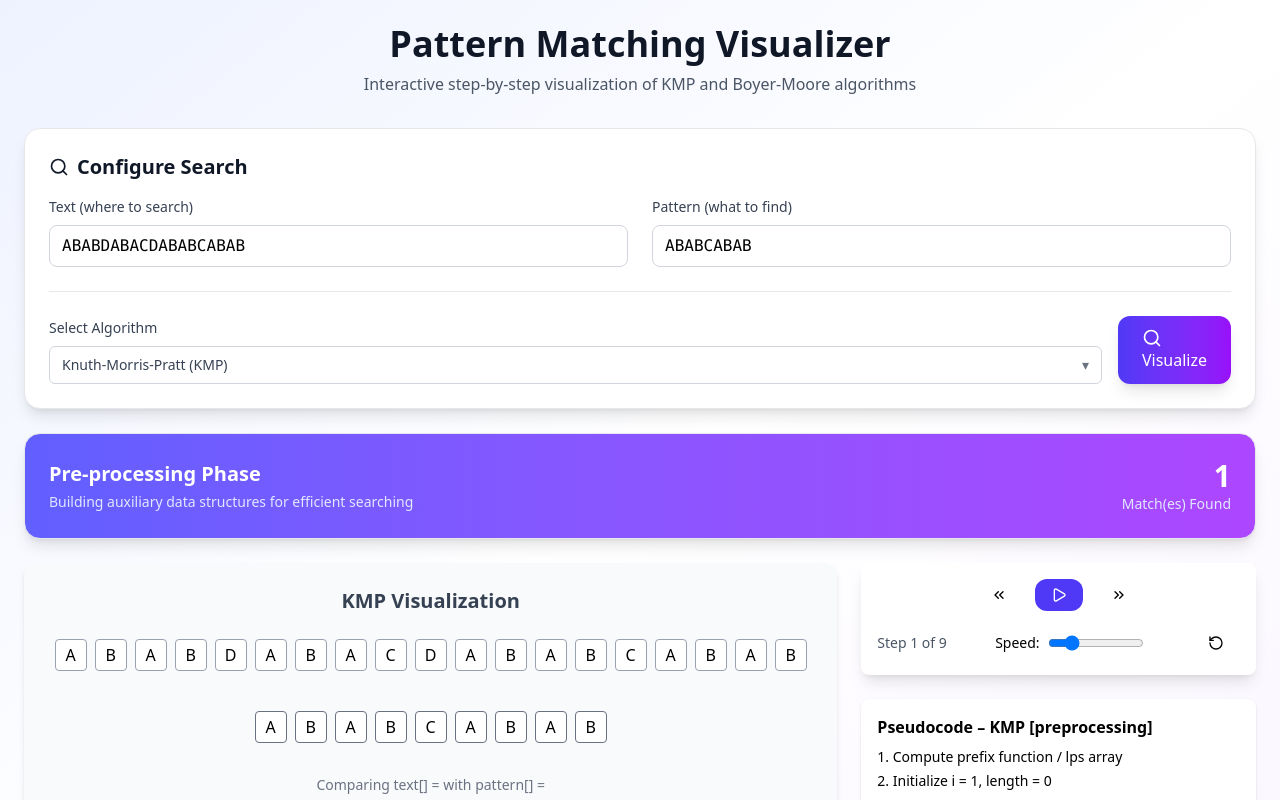
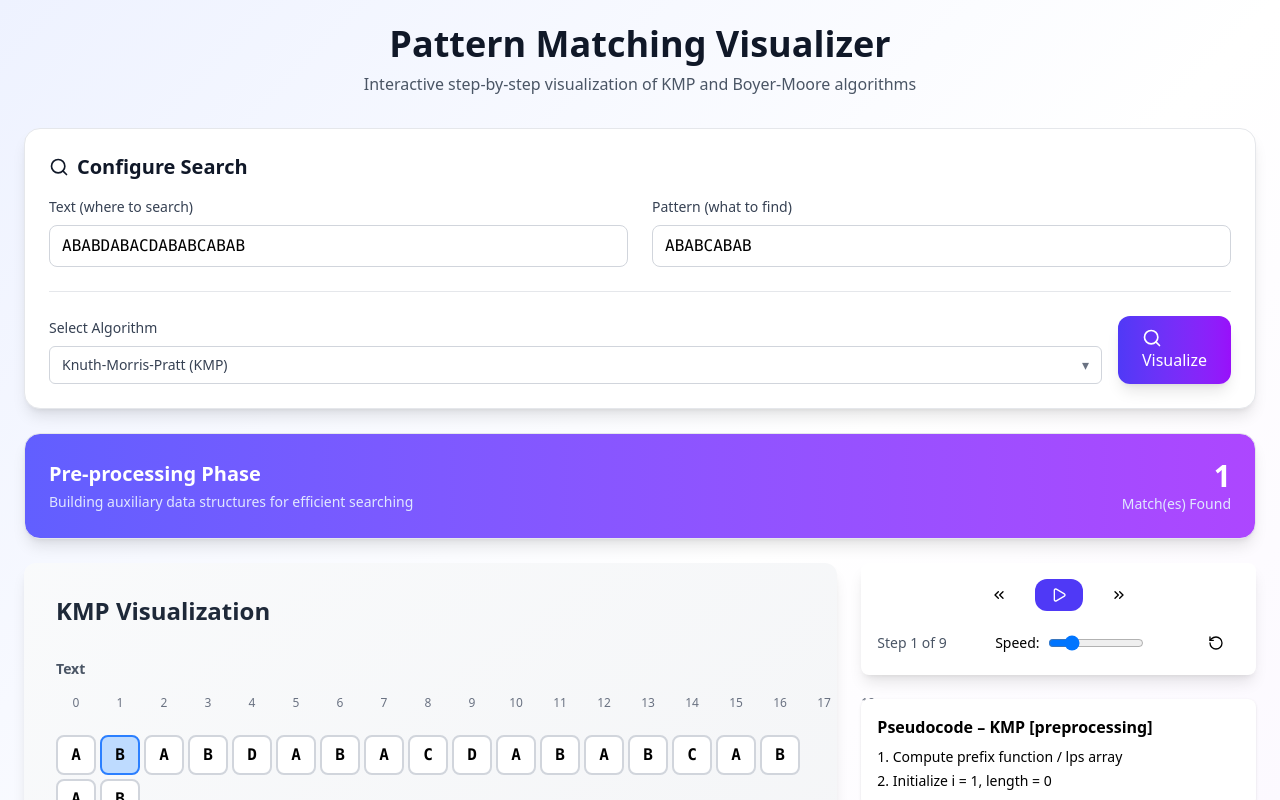
Before and after one commit to jaya-jha12/AlgoViz, a React (Vite) app: page / in a window 1280 px wide. Both pictures are taken after a click on the button "Visualize". Shown: the top 800 px of the page. Built offline with nearby package versions, Linux system fonts and the light colour scheme.

Commit message:
Enhance TextVisualization with indexing and sliding animation
cgen-b1bdaad5b1be49e5aca3e3c3b86589f3

```diff
--- a/src/components/visualization/TextVisualization.jsx
+++ b/src/components/visualization/TextVisualization.jsx
@@ -1,61 +1,170 @@
-import React from "react";
-import { motion } from "framer-motion";
+import React, { useState, useEffect } from "react";
+import { motion, AnimatePresence } from "framer-motion";
 
 export default function TextVisualization({ text, pattern, currentStep, algorithm }) {
+  const [matches, setMatches] = useState([]);
+
+  useEffect(() => {
+    if (currentStep?.matches) {
+      setMatches(currentStep.matches);
+    }
+  }, [currentStep?.matches]);
+
   if (!text) return null;
 
-  // Extract current indices from the step object (you'll pass these from your logic)
-  const { textIndex, patternIndex, match } = currentStep || {};
+  const textIndex = currentStep?.i ?? currentStep?.textIndex ?? -1;
+  const patternIndex = currentStep?.j ?? currentStep?.patternIndex ?? -1;
+  const isMatch = currentStep?.match || currentStep?.action?.includes('found') || false;
 
   return (
-    <div className="flex flex-col items-center space-y-6 bg-gray-50 p-6 rounded-xl shadow-md">
-      <div className="text-xl font-semibold text-gray-700">
+    <div className="space-y-8 bg-gradient-to-br from-gray-50 to-gray-100 p-8 rounded-xl shadow-lg">
+      <div className="text-2xl font-bold text-gray-800">
         {algorithm ? `${algorithm.toUpperCase()} Visualization` : "Pattern Matching"}
       </div>
 
-      {/* TEXT DISPLAY */}
-      <div className="flex space-x-2">
+      {/* TEXT WITH INDICES */}
+      <div className="space-y-3">
+        <div className="text-sm font-semibold text-gray-600">Text</div>
+        <div className="flex gap-1 justify-start">
+          <div className="flex gap-1">
+            {/* Index labels above text */}
+            <div className="flex gap-1 pb-2">
+              {text.split("").map((char, i) => (
+                <div key={`text-idx-${i}`} className="w-10 h-6 flex items-center justify-center text-xs text-gray-500 font-medium">
+                  {i}
+                </div>
+              ))}
+            </div>
+          </div>
+        </div>
+        <div className="flex gap-1 justify-start flex-wrap">
           {text.split("").map((char, i) => {
-          let bg = "bg-white";
-          if (i === textIndex) bg = match ? "bg-green-300" : "bg-red-300";
+            let bgColor = "bg-white";
+            let borderColor = "border-gray-300";
+
+            if (i === textIndex && !isMatch) {
+              bgColor = "bg-blue-200";
+              borderColor = "border-blue-500";
+            } else if (matches.includes(i)) {
+              bgColor = "bg-green-200";
+              borderColor = "border-green-500";
+            }
 
             return (
               <motion.div
-              key={i}
-              animate={{ scale: i === textIndex ? 1.2 : 1 }}
-              transition={{ type: "spring", stiffness: 300, damping: 15 }}
-              className={`w-8 h-8 flex items-center justify-center border border-gray-400 rounded ${bg}`}
+                key={`text-${i}`}
+                initial={{ opacity: 0, y: -10 }}
+                animate={{ opacity: 1, y: 0 }}
+                transition={{ duration: 0.3, delay: i * 0.02 }}
+                className={`w-10 h-10 flex items-center justify-center border-2 rounded-lg font-mono font-semibold ${bgColor} ${borderColor} transition-all`}
               >
                 {char}
               </motion.div>
             );
           })}
         </div>
+      </div>
 
-      {/* PATTERN DISPLAY */}
+      {/* PATTERN VISUALIZATIONS - STACKING FOR MATCHES */}
+      <div className="space-y-4">
+        <div className="text-sm font-semibold text-gray-600">Pattern</div>
+
+        {/* Current Pattern Position */}
+        <div className="space-y-2">
+          <div className="text-xs text-gray-500 pl-1">Current Position (Shift = {currentStep?.shift ?? 0})</div>
           <motion.div
-        className="flex space-x-2 mt-4"
-        animate={{ x: currentStep ? currentStep.textIndex * 34 : 0 }}
-        transition={{ type: "spring", stiffness: 100, damping: 10 }}
+            className="flex gap-1 justify-start"
+            animate={{ x: textIndex >= 0 ? (textIndex - patternIndex) * 44 : 0 }}
+            transition={{ type: "spring", stiffness: 80, damping: 12 }}
+          >
+            {/* Index labels */}
+            <div className="flex gap-1 pb-2">
+              {pattern.split("").map((char, i) => (
+                <div key={`pattern-idx-${i}`} className="w-10 h-6 flex items-center justify-center text-xs text-gray-400 font-medium">
+                  {i}
+                </div>
+              ))}
+            </div>
+          </motion.div>
+          <motion.div
+            className="flex gap-1 justify-start"
+            animate={{ x: textIndex >= 0 ? (textIndex - patternIndex) * 44 : 0 }}
+            transition={{ type: "spring", stiffness: 80, damping: 12 }}
           >
             {pattern.split("").map((char, i) => {
-          let bg = "bg-white";
-          if (i === patternIndex) bg = match ? "bg-green-300" : "bg-red-300";
+              let bgColor = "bg-purple-100";
+              let borderColor = "border-purple-400";
+
+              if (i === patternIndex) {
+                bgColor = isMatch ? "bg-green-300" : "bg-red-300";
+                borderColor = isMatch ? "border-green-600" : "border-red-600";
+              }
 
               return (
                 <div
-              key={i}
-              className={`w-8 h-8 flex items-center justify-center border border-gray-500 rounded ${bg}`}
+                  key={`pattern-${i}`}
+                  className={`w-10 h-10 flex items-center justify-center border-2 rounded-lg font-mono font-semibold ${bgColor} ${borderColor} transition-all`}
                 >
                   {char}
                 </div>
               );
             })}
           </motion.div>
+        </div>
 
+        {/* Stack of Found Matches */}
+        <AnimatePresence>
+          {matches.length > 0 && (
+            <div className="space-y-2 border-t pt-6 mt-6">
+              <div className="text-xs font-semibold text-gray-500 pl-1">Matches Found</div>
+              {matches.map((matchIndex, idx) => (
+                <motion.div
+                  key={`match-${matchIndex}-${idx}`}
+                  initial={{ opacity: 0, y: -15, x: -20 }}
+                  animate={{ opacity: 1, y: 0, x: 0 }}
+                  exit={{ opacity: 0, y: 15 }}
+                  transition={{ duration: 0.4, delay: idx * 0.1 }}
+                  className="space-y-1"
+                >
+                  <div className="text-xs text-gray-500 pl-1">
+                    Match #{idx + 1} at index {matchIndex}
+                  </div>
+                  <div className="flex gap-1 justify-start">
+                    {/* Index labels */}
+                    <div className="flex gap-1 pb-2">
+                      {pattern.split("").map((char, i) => (
+                        <div key={`match-idx-${matchIndex}-${i}`} className="w-10 h-6 flex items-center justify-center text-xs text-gray-400 font-medium">
+                          {matchIndex + i}
+                        </div>
+                      ))}
+                    </div>
+                  </div>
+                  <div className="flex gap-1 justify-start">
+                    {pattern.split("").map((char, i) => (
+                      <div
+                        key={`match-char-${matchIndex}-${i}`}
+                        className="w-10 h-10 flex items-center justify-center border-2 border-green-500 rounded-lg font-mono font-semibold bg-green-200 text-green-900 transition-all"
+                      >
+                        {text[matchIndex + i]}
+                      </div>
+                    ))}
+                  </div>
+                </motion.div>
+              ))}
+            </div>
+          )}
+        </AnimatePresence>
+      </div>
+
+      {/* Status Information */}
       {currentStep && (
-        <div className="text-sm text-gray-500 mt-2">
-          Comparing text[{textIndex}] = <b>{text[textIndex]}</b> with pattern[{patternIndex}] = <b>{pattern[patternIndex]}</b>
+        <div className="text-sm text-gray-600 bg-white p-4 rounded-lg border border-gray-200">
+          <div className="font-medium mb-2">Current Step:</div>
+          <div className="space-y-1">
+            {currentStep.i !== undefined && <div>Text Index: <span className="font-mono font-bold text-blue-600">{currentStep.i}</span></div>}
+            {currentStep.j !== undefined && <div>Pattern Index: <span className="font-mono font-bold text-purple-600">{currentStep.j}</span></div>}
+            <div className="text-xs text-gray-600 mt-2 italic">{currentStep.action}</div>
+          </div>
         </div>
       )}
     </div>
```
Lines whose indentation alone changed are shown as unchanged.
